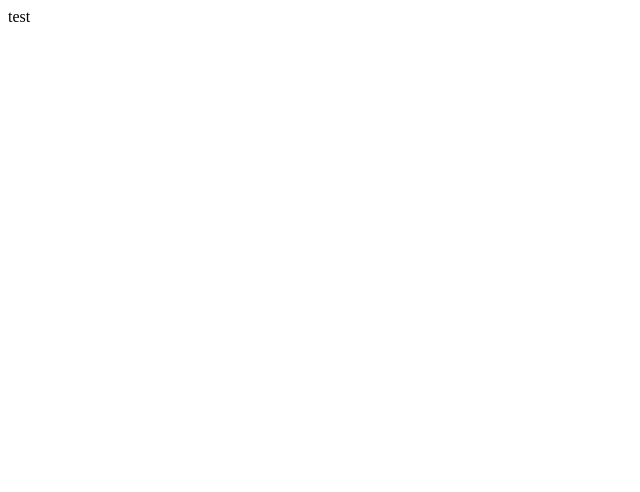
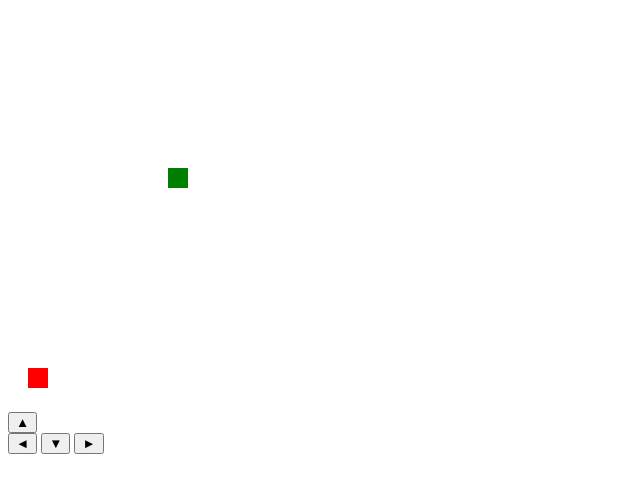
Before and after one commit to Zeuszindosraio/.lol, a plain HTML site: page index.html in a window 1280 px wide. Shown: the whole page, without its empty margins (0-640 px from the left). Drawn offline with Linux system fonts and the light colour scheme.

Commit message:
index.html

```diff
--- a/index.html
+++ b/index.html
@@ -1 +1,110 @@
-<h>test</h>
+<!DOCTYPE html>
+<html lang="pt-br">
+<head>
+    <meta charset="UTF-8">
+    <meta name="viewport" content="width=device-width, initial-scale=1.0">
+    <title>Snake Game</title>
+    <link rel="stylesheet" href="styles.css">
+</head>
+<body>
+    <div>
+        <canvas id="gameCanvas" width="400" height="400"></canvas>
+        <div class="dpad">
+            <button onclick="changeDirection('up')">▲</button>
+            <div class="middle">
+                <button onclick="changeDirection('left')">◄</button>
+                <button onclick="changeDirection('down')">▼</button>
+                <button onclick="changeDirection('right')">►</button>
+            </div>
+        </div>
+    </div>
+    <script>
+        const canvas = document.getElementById('gameCanvas');
+        const ctx = canvas.getContext('2d');
+
+        const gridSize = 20;
+        let snake = [{x: 160, y: 160}];
+        let direction = {x: 0, y: 0};
+        let food = {x: 80, y: 80};
+
+        function drawRect(x, y, color) {
+            ctx.fillStyle = color;
+            ctx.fillRect(x, y, gridSize, gridSize);
+        }
+
+        function drawSnake() {
+            snake.forEach(part => drawRect(part.x, part.y, 'green'));
+        }
+
+        function drawFood() {
+            drawRect(food.x, food.y, 'red');
+        }
+
+        function moveSnake() {
+            const head = {x: snake[0].x + direction.x * gridSize, y: snake[0].y + direction.y * gridSize};
+            snake.unshift(head);
+
+            if (head.x === food.x && head.y === food.y) {
+                placeFood();
+            } else {
+                snake.pop();
+            }
+        }
+
+        function placeFood() {
+            food.x = Math.floor(Math.random() * canvas.width / gridSize) * gridSize;
+            food.y = Math.floor(Math.random() * canvas.height / gridSize) * gridSize;
+        }
+
+        function changeDirection(dir) {
+            switch (dir) {
+                case 'up':
+                    if (direction.y === 0) direction = {x: 0, y: -1};
+                    break;
+                case 'down':
+                    if (direction.y === 0) direction = {x: 0, y: 1};
+                    break;
+                case 'left':
+                    if (direction.x === 0) direction = {x: -1, y: 0};
+                    break;
+                case 'right':
+                    if (direction.x === 0) direction = {x: 1, y: 0};
+                    break;
+            }
+        }
+
+        function checkCollision() {
+            const head = snake[0];
+
+            if (head.x < 0 || head.x >= canvas.width || head.y < 0 || head.y >= canvas.height) {
+                return true;
+            }
+
+            for (let i = 1; i < snake.length; i++) {
+                if (head.x === snake[i].x && head.y === snake[i].y) {
+                    return true;
+                }
+            }
+
+            return false;
+        }
+
+        function gameLoop() {
+            if (checkCollision()) {
+                alert('Game Over');
+                snake = [{x: 160, y: 160}];
+                direction = {x: 0, y: 0};
+                placeFood();
+            } else {
+                ctx.clearRect(0, 0, canvas.width, canvas.height);
+                drawSnake();
+                drawFood();
+                moveSnake();
+            }
+        }
+
+        placeFood();
+        setInterval(gameLoop, 100);
+    </script>
+</body>
+</html>
```
